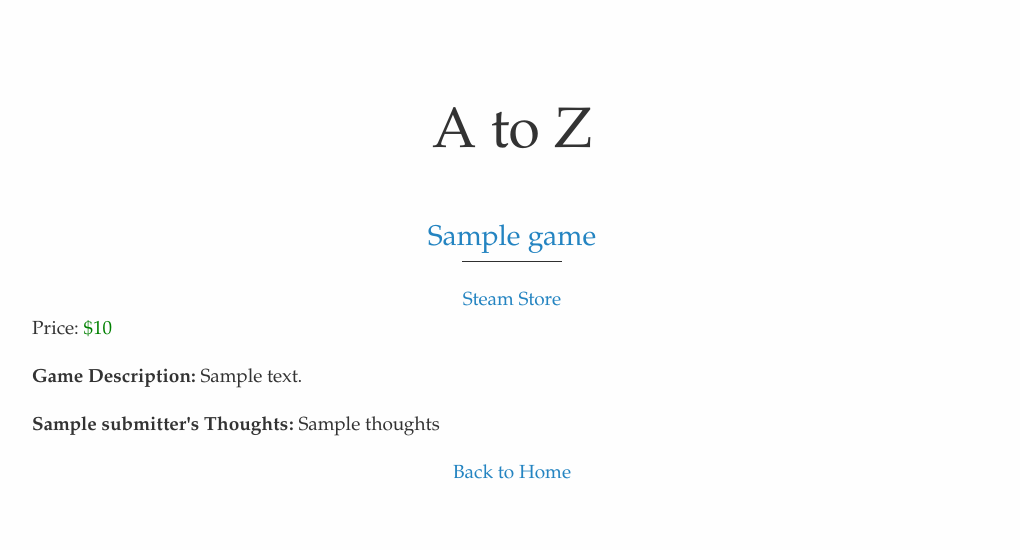
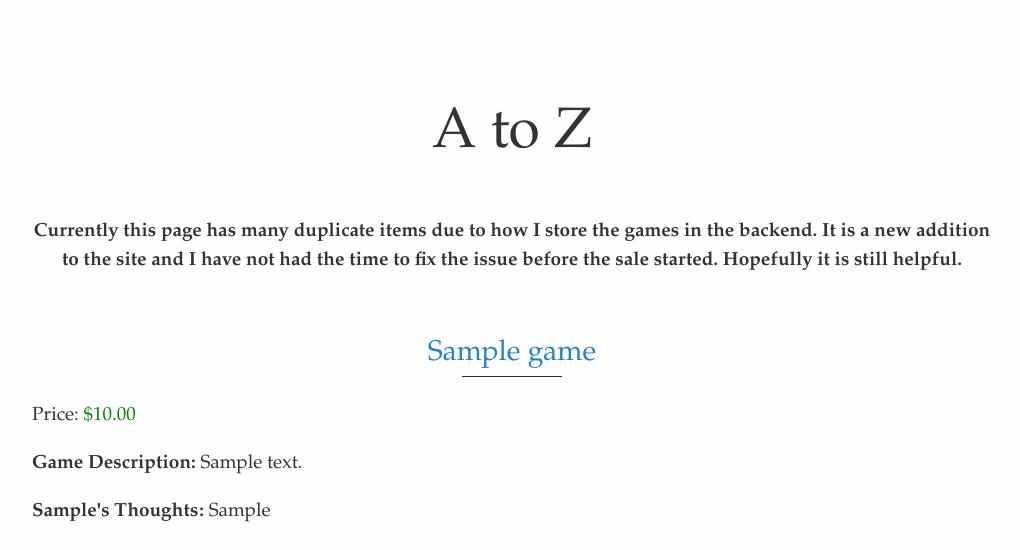
Before and after one commit to aidenmadaffri/gamerecs, a Django app: template recs/templates/recs/atoz.html in a window 1280 px wide. Shown: the top 550 px of the page, without its empty margins (128-1148 px from the left). Run offline with Django 3.2, Linux system fonts and the light colour scheme; tables that the repository leaves empty hold one stand-in row (values such as "Sample post"); the template is opened without the code that fills it: values that come from a table or form of the project are taken from there, most other values are stand-ins (such as "Sample title", 1, 10 or a date in 2020); parts of the project's set-up code (start-up, migrations or seed data) failed here and were passed over.

Commit message:
Small fixes to AtoZ page

```diff
--- a/recs/templates/recs/atoz.html
+++ b/recs/templates/recs/atoz.html
@@ -13,9 +13,9 @@
   <body>
     <div id='write' class = 'is-node'>
         <h1>A to Z</h1>
-        {% for game_pos in data %}
+	<center><strong>Currently this page has many duplicate items due to how I store the games in the backend. It is a new addition to the site and I have not had the time to fix the issue before the sale started. Hopefully it is still helpful.</strong></center>
+        {% for game_pos in games %}
             <h2><a href="{{ game_pos.game.url }}">{{ game_pos.game.name }}</a></h2>
-            <center><a href="{{ game_pos.game.url }}">Steam Store</a></center>
             <p>Price: <span style='color:green'>${{ game_pos.game.price }}</span></p>
             <p><strong>Game Description: </strong>{{ game_pos.game.description }}</p>
             {% if game.was_third_party_submission %}
--- a/recs/urls.py
+++ b/recs/urls.py
@@ -12,7 +12,7 @@
     # ex: /top/
     path("top/", views.top, name="top"),
     # ex: /genre/1/
-    path("genre/<int:genre_id>/", views.genre, name="genre")
+    path("genre/<int:genre_id>/", views.genre, name="genre"),
     # ex: /atoz/
     path("atoz/", views.atoz, name="atoz")
 ]
--- a/recs/views.py
+++ b/recs/views.py
@@ -100,6 +100,6 @@
 
     return render(request, "recs/submit.html", {'form': form})
 
-def atoz(requst):
-    games = GameGenrePosition.objects.order_by("game__name")
+def atoz(request):
+    games = GameGenrePosition.objects.order_by("game__name").distinct()
     return render(request, "recs/atoz.html", {"games": games})
```
